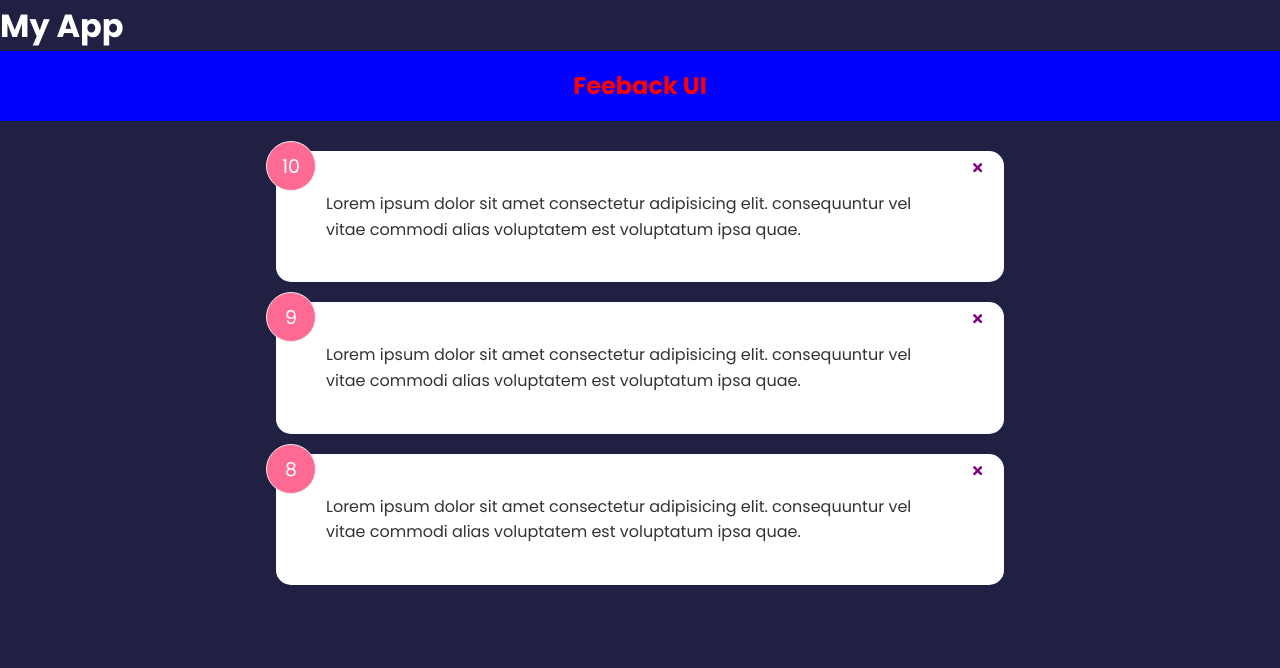
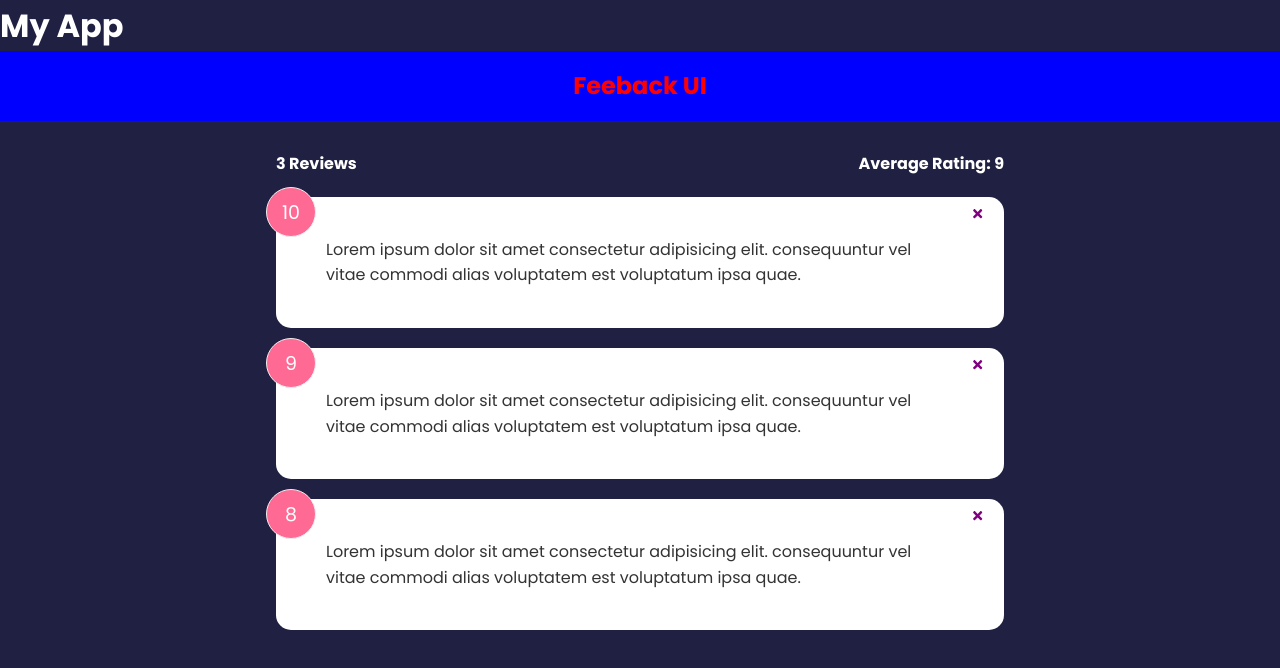
Before and after one commit to vinayaachar/Feedback-App, a React (Create React App) app: page / in a window 1280 px wide. Shown: the top 668 px of the page. Built offline with nearby package versions, Linux system fonts and the light colour scheme.

Commit message:
Add ratings to Feedback

```diff
--- a/src/App.js
+++ b/src/App.js
@@ -2,6 +2,8 @@
 import Header from "./components/Header";
 import FeedbackData from "./components/data/FeedbackData";
 import FeedbackList from "./components/FeedbackList";
+import FeedbackStats from "./components/FeedbackStats";
+
 function App() {
   const [feedback, setFeedback] = useState(FeedbackData)
 
@@ -18,6 +20,7 @@
         <h1>My App</h1>
         <Header text = 'Feeback UI' bgColor = 'blue' color = 'red'/>
         <div className='container'>
+          <FeedbackStats feedback={feedback}/>
           <FeedbackList feedback={feedback} handleDelete={deleteFeedback} />
         </div>
       </div>
--- /dev/null
+++ b/src/components/FeedbackStats.jsx
@@ -0,0 +1,24 @@
+import PropTypes from 'prop-types';
+import React from 'react'
+
+function FeedbackStats({ feedback }) {
+
+  let average = feedback.reduce((acc, curr) => {
+    return acc + curr.rating
+  }, 0) / feedback.length
+
+  average = average.toFixed(1).replace(/[.,]0$/, '')
+
+  return (
+    <div className='feedback-stats'>
+      <h4>{feedback.length} Reviews</h4>
+      <h4>Average Rating: {isNaN(average) ? 0 : average}</h4>
+    </div>
+  )
+}
+
+FeedbackStats.propTypes = {
+  feedback: PropTypes.array.isRequired,
+}
+
+export default FeedbackStats
```
